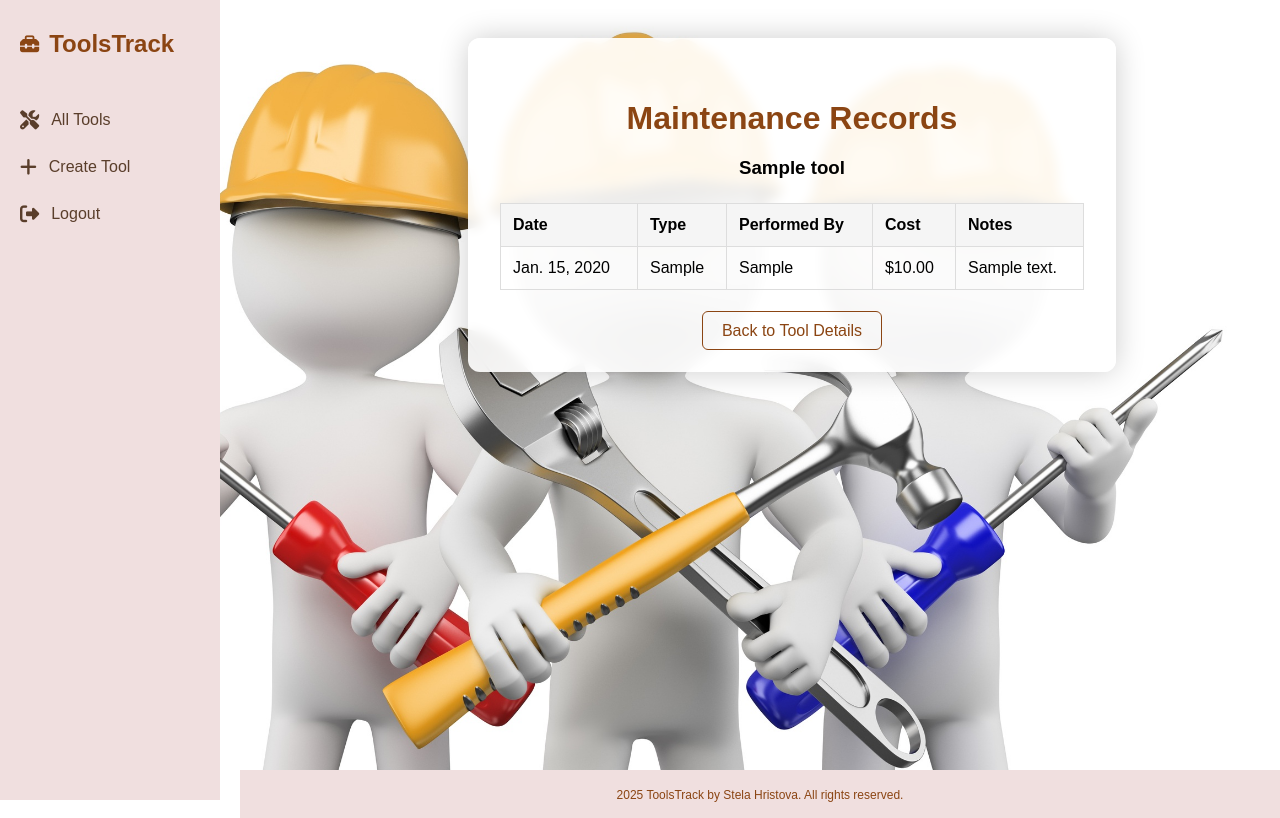
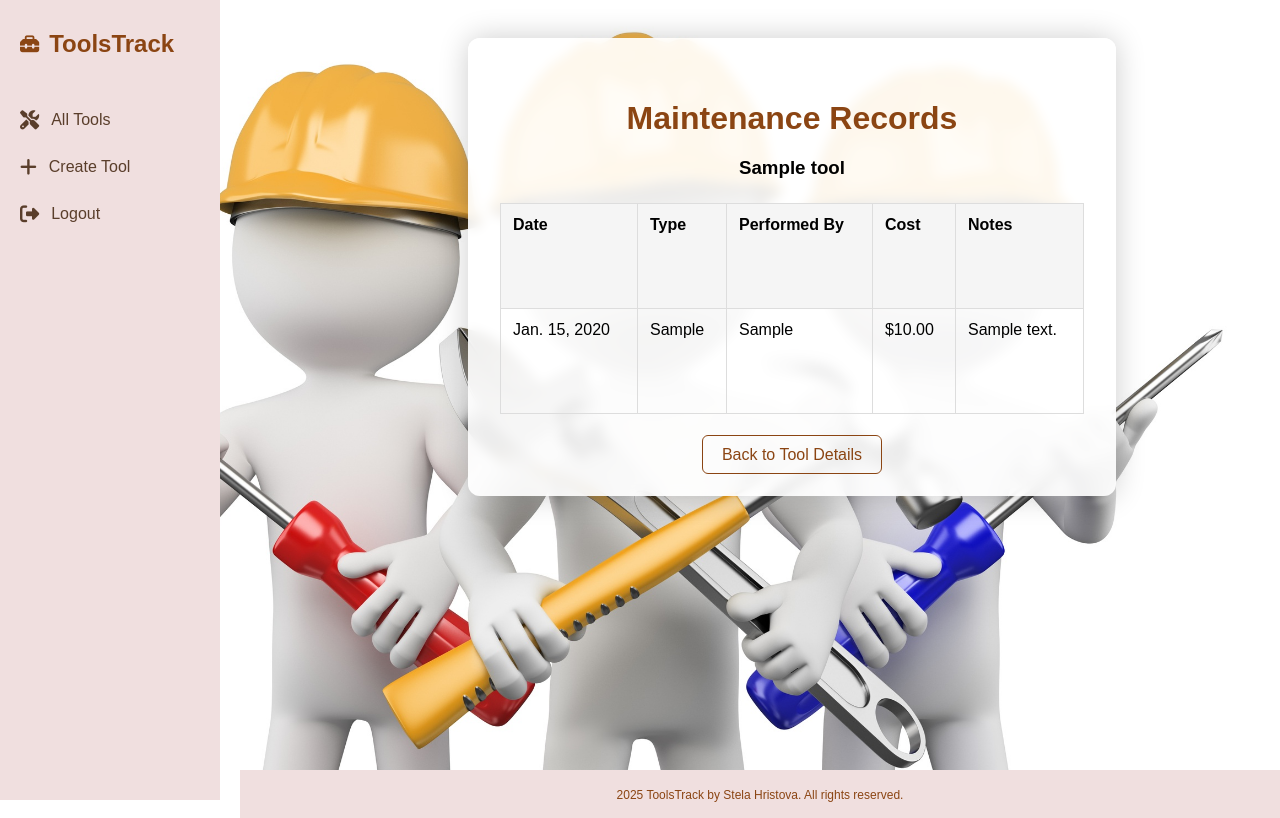
Before and after one commit to StelaChr/ToolsTrack, a Django app: page /maintenance/1/records/ in a window 1280 px wide. Run offline with Django 5.2, Linux system fonts and the light colour scheme; a user stored in the database is signed in; tables that the repository leaves empty hold one stand-in row (values such as "Sample post"); parts of the project's set-up code (start-up, migrations or seed data) failed here and were passed over.

Commit message:
feat: changes in category models, maintenance models and templates, readme file

```diff
--- a/category/models.py
+++ b/category/models.py
@@ -10,7 +10,7 @@ class Category(models.Model):
 
     owner = models.ForeignKey(UserModel, on_delete=models.CASCADE, related_name='categories')
     name = models.CharField(max_length=20)
-    description = models.TextField(max_length=50,null=True, blank=True)
+    description = models.TextField(max_length=100,null=True, blank=True)
 
 
     def __str__(self):
--- a/maintenance/models.py
+++ b/maintenance/models.py
@@ -8,7 +8,7 @@ class ToolMaintenance(models.Model):
     maintenance_type = models.CharField(max_length=20)  # e.g. 'Sharpening', 'Battery Replacement'
     performed_by = models.CharField(max_length=20, blank=True, null=True)  # e.g. 'Self', 'Repair Shop'
     cost = models.DecimalField(max_digits=8, decimal_places=2, null=True, blank=True)
-    notes = models.TextField(blank=True, null=True)
+    notes = models.TextField(blank=True, null=True, max_length=100)
 
     class Meta:
         ordering = ['-date']
--- a/static/styles/maintenance-records.css
+++ b/static/styles/maintenance-records.css
@@ -4,10 +4,11 @@
   margin-top: 1.5rem;
 }
 
-.table th, .table td {
+.table td, .table th {
   padding: 0.75rem;
   border: 1px solid #ddd;
   text-align: left;
+  vertical-align: top;
 }
 
 .table th {
@@ -38,3 +39,14 @@
     background-color: #8B4513;
     color: white;
 }
+
+
+.notes-cell {
+  max-width: 300px; /* Optional: controls how wide the Notes column can grow */
+  height: 5rem; /* Set max height of the cell */
+  overflow-y: auto; /* Add vertical scrolling */
+  white-space: pre-wrap; /* Keep line breaks */
+  word-wrap: break-word;
+  word-break: break-word;
+  vertical-align: top;
+}
--- a/templates/maintenance-records.html
+++ b/templates/maintenance-records.html
@@ -23,7 +23,7 @@
           <th>Type</th>
           <th>Performed By</th>
           <th>Cost</th>
-          <th>Notes</th>
+          <th class="notes-cell">Notes</th>
         </tr>
       </thead>
       <tbody>
@@ -33,7 +33,7 @@
             <td>{{ record.maintenance_type }}</td>
             <td>{{ record.performed_by }}</td>
             <td>${{ record.cost|default:"—" }}</td>
-            <td>{{ record.notes|default:"—" }}</td>
+            <td class="notes-cell">{{record.notes|default:"—"}}</td>
           </tr>
         {% endfor %}
       </tbody>
```
Also changed, not shown: common/views.py (+5 -5 lines), README.md, category/migrations/0007_alter_category_description.py (added), maintenance/migrations/0003_alter_toolmaintenance_notes.py (added).
